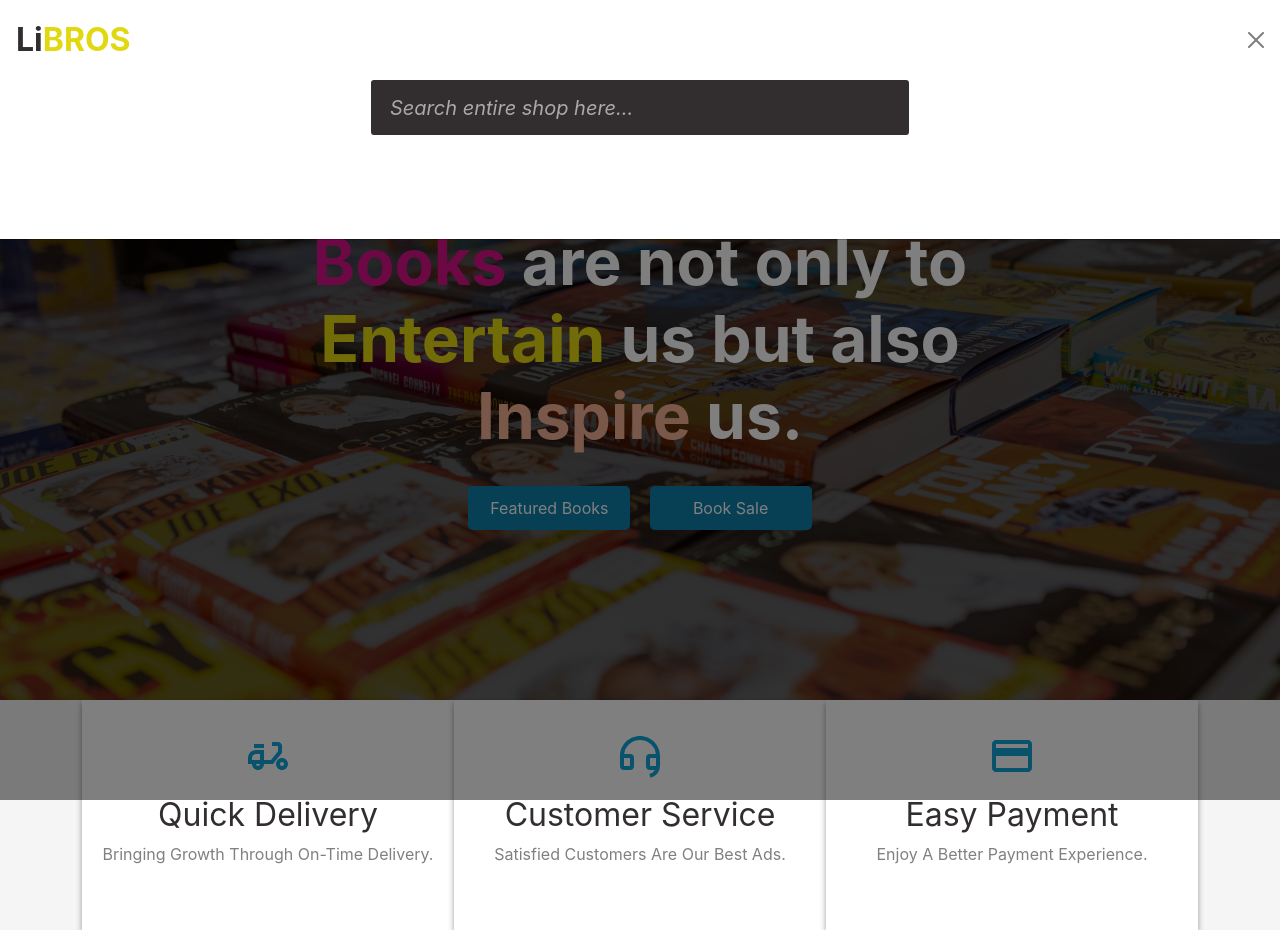
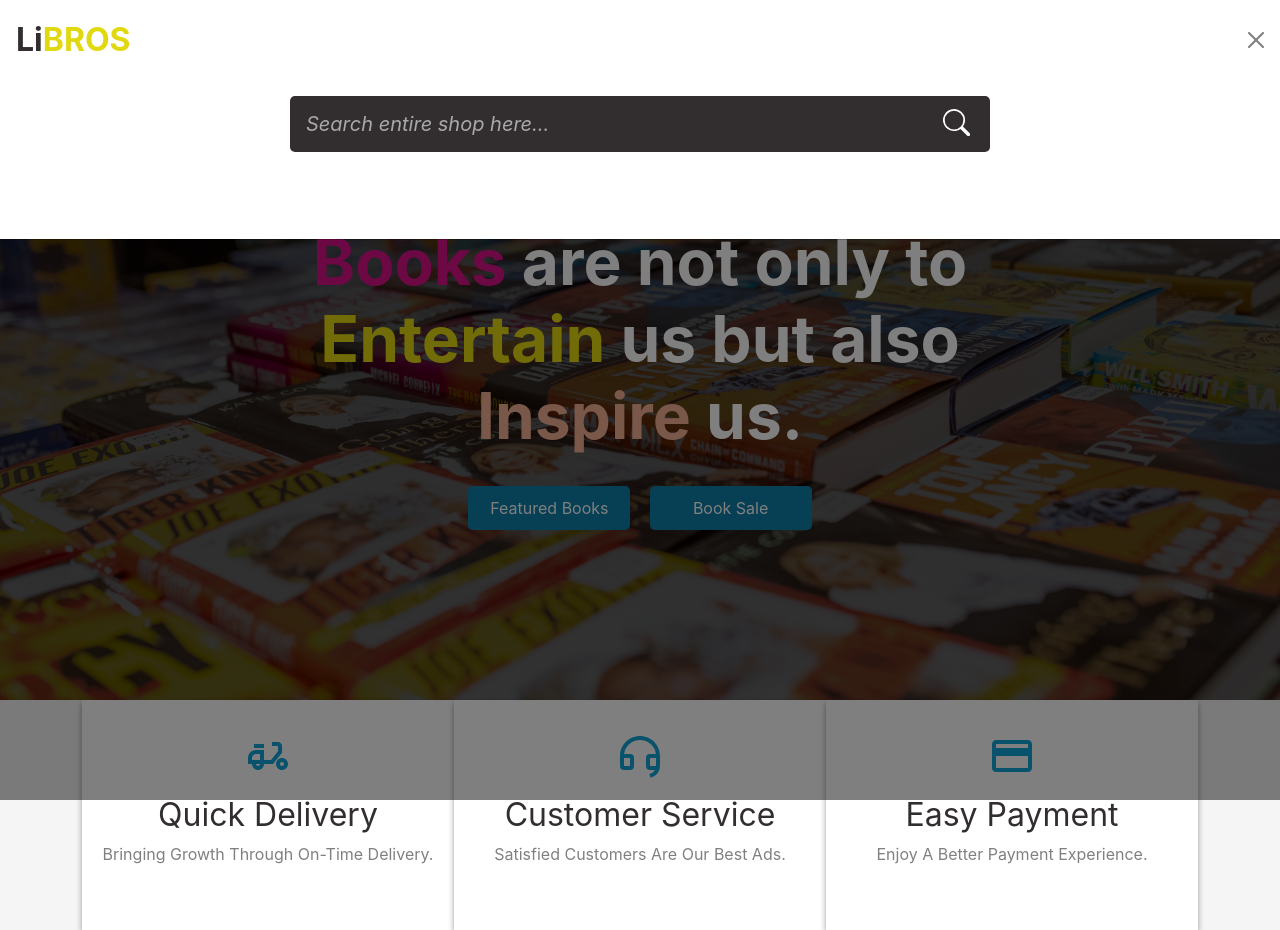
Before and after one commit to jklagrosa/Book-Shop, a Next.js app: page / in a window 1280 px wide. Both pictures are taken after a click on the button 899 px from the left and 45 px from the top of the page. Built offline with nearby package versions, Linux system fonts and the light colour scheme.

Commit message:
change the search bar

```diff
--- a/components/Navbar.js
+++ b/components/Navbar.js
@@ -121,11 +121,14 @@ const Navigation = () => {
         </Offcanvas.Header>
 
         <Offcanvas.Body>
-          <input
-            type="search"
-            placeholder="Search entire shop here..."
-            className={styles.nav_offcanvas_search_input}
-          />
+          <div className={styles.nav_offcanvas_search_wrapper}>
+            <input
+              type="search"
+              placeholder="Search entire shop here..."
+              className={styles.nav_offcanvas_search_input}
+            />
+            <BsSearch className={styles.nav_offcanvas_search_btn} />
+          </div>
         </Offcanvas.Body>
       </Offcanvas>
       {/* END */}
--- a/styles/navbar.module.scss
+++ b/styles/navbar.module.scss
@@ -2,6 +2,7 @@
 
 
 #nav_offcanvas{
+
     @media only screen and (max-width: 600px) {
         max-width: 300px;
         width: 100%;
@@ -11,6 +12,7 @@
         max-width: 250px;
         width: 100%;
     }
+
 
 
     .brand_logo_offcanvas_search{
@@ -36,64 +38,160 @@
         }
     }
 
+
+    .nav_offcanvas_search_wrapper{
+        margin: 0 auto;
+        background-color: $BLACK;
+        max-width: 700px;
+        width: 100%;
+        border-radius: 5px;
+
+        @media only screen and (min-width: 2501px) {
+
+        }
+
+        @media only screen and (min-width: 2001px) and (max-width: 2500px) {
+
+        }
+
+        @media only screen and (min-width: 1800px) and (max-width: 2200px) {
+
+        }
+
         .nav_offcanvas_search_input{
             all: unset;
-        margin: 0 auto;
-        display: block;
-        max-width: 500px;
+            padding: 0.8rem 1rem;
+            max-width: 610px;
             width: 100%;
-        padding: 0.6rem 1rem;
-        border: 3px solid $BLACK;
+            color: white;
             font-size: 1.25rem;
-        background: $BLACK;
-        border-radius: 3px;
-        margin-top: -1rem;
-        color: white;
             font-style: italic;
 
-
             &::placeholder{
-            color: darkgrey;
                 font-style: italic;
                 font-size: 1.25rem;
+                color: darkgrey;
 
 
                 @media only screen and (min-width: 2501px) {
-                font-size: 2.5rem;
+                    font-size: 2.6rem;
                 }
 
-            @media only screen and (min-width: 2001px) and (max-width: 2500px) {
+                @media only screen and (min-width: 2201px) and (max-width: 2500px) {
                     font-size: 2rem;
                 }
 
-            @media only screen and (min-width: 1600px) and (max-width: 2000px) {
+                @media only screen and (min-width: 1800px) and (max-width: 2200px) {
                     font-size: 1.5rem;
                 }
+
+            }
+
+            @media only screen and (min-width: 2501px) {
+                font-size: 2.6rem;
+            }
+
+            @media only screen and (min-width: 2201px) and (max-width: 2500px) {
+                font-size: 2rem;
+            }
+
+            @media only screen and (min-width: 1800px) and (max-width: 2200px) {
+                font-size: 1.5rem;
             }
 
 
-        @media only screen and (min-width: 2501px) {
-            max-width: 1000px;
-            width: 100%;
-            font-size: 2.5rem;
-            padding: 1rem;
         }
 
-        @media only screen and (min-width: 2001px) and (max-width: 2500px) {
-            max-width: 800px;
-            width: 100%;
-            font-size: 2rem;
-            padding: 1rem;
+        .nav_offcanvas_search_btn{
+            cursor: pointer;
+            color: white;
+            font-size: 1.7rem;
+            margin-left: 0.7rem;
+            margin-top: -0.5rem;
+
+
+
+            @media only screen and (min-width: 2501px) {
+                margin-left: 0.3rem;
+                margin-top: -1.5rem;
+                font-size: 3rem;
             }
 
-        @media only screen and (min-width: 1600px) and (max-width: 2000px) {
-            max-width: 700px;
-            width: 100%;
-            font-size: 1.5rem;
-            padding: 1rem;
+            @media only screen and (min-width: 2201px) and (max-width: 2500px) {
+                margin-left: 0.4rem;
+                margin-top: -1rem;
+                font-size: 2.8rem;
+            }
+
+            @media only screen and (min-width: 1800px) and (max-width: 2200px) {
+                margin-left: 0.6rem;
+                margin-top: -0.6rem;
+                font-size: 2.3rem;
             }
 
         }
+    // .nav_offcanvas_search_input{
+    //     all: unset;
+    //     margin: 0 auto;
+    //     display: block;
+    //     max-width: 500px;
+    //     width: 100%;
+    //     padding: 0.6rem 1rem;
+    //     border: 3px solid $BLACK;
+    //     font-size: 1.25rem;
+    //     background: $BLACK;
+    //     border-radius: 3px;
+    //     margin-top: -1rem;
+    //     color: white;
+    //     font-style: italic;
+
+
+    //     &::placeholder{
+    //         color: darkgrey;
+    //         font-style: italic;
+    //         font-size: 1.25rem;
+
+
+    //         @media only screen and (min-width: 2501px) {
+    //             font-size: 2.5rem;
+    //         }
+
+    //         @media only screen and (min-width: 2001px) and (max-width: 2500px) {
+    //             font-size: 2rem;
+    //         }
+
+    //         @media only screen and (min-width: 1600px) and (max-width: 2000px) {
+    //             font-size: 1.5rem;
+    //         }
+    //     }
+
+
+    //     @media only screen and (min-width: 2501px) {
+    //         max-width: 1000px;
+    //         width: 100%;
+    //         font-size: 2.5rem;
+    //         padding: 1rem;
+    //     }
+
+    //     @media only screen and (min-width: 2001px) and (max-width: 2500px) {
+    //         max-width: 800px;
+    //         width: 100%;
+    //         font-size: 2rem;
+    //         padding: 1rem;
+    //     }
+
+    //     @media only screen and (min-width: 1600px) and (max-width: 2000px) {
+    //         max-width: 700px;
+    //         width: 100%;
+    //         font-size: 1.5rem;
+    //         padding: 1rem;
+    //     }
+
+    // }
+
+}
+
+
 
     .brand_logo_offcanvas{
 
```
Lines whose indentation alone changed are shown as unchanged.
